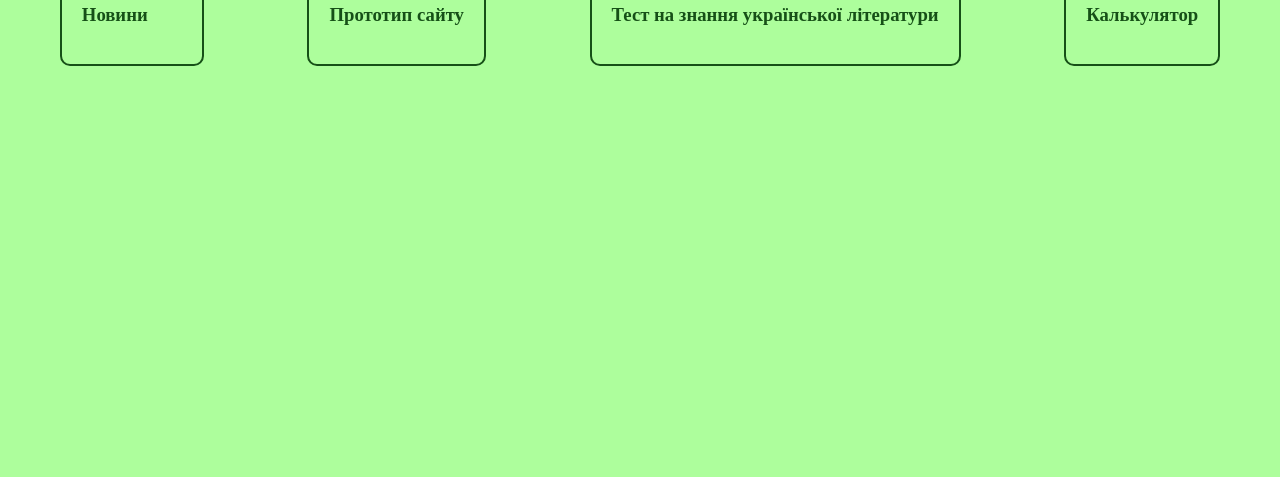
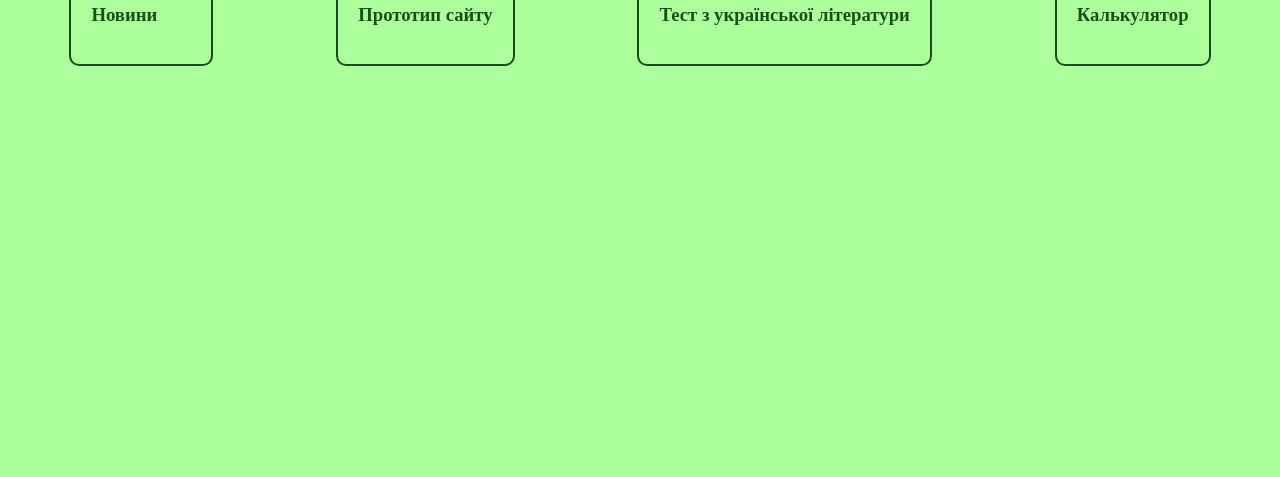
Before and after one commit to AnastasiyaOvechko/zalik, a plain HTML site: page index.html in a window 1280 px wide. Shown: the part 323-800 px from the top of the page. Drawn offline with Linux system fonts and the light colour scheme.

Commit message:
Update index.html

```diff
--- a/index.html
+++ b/index.html
@@ -45,7 +45,7 @@
                     </a>
                 </p>
             <a href="https://elch1k.github.io/testsite/massiv/" >
-                <h3>Тест на знання української літератури</h3>
+                <h3>Тест з української літератури</h3>
             </a>
             </article>
             <article>
```
